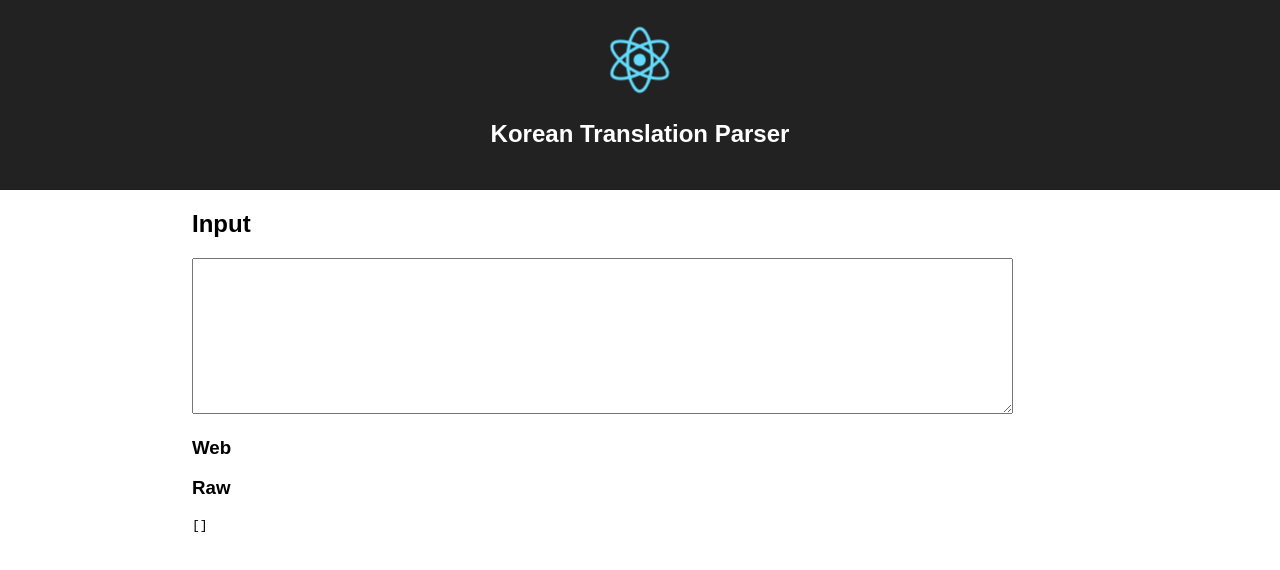
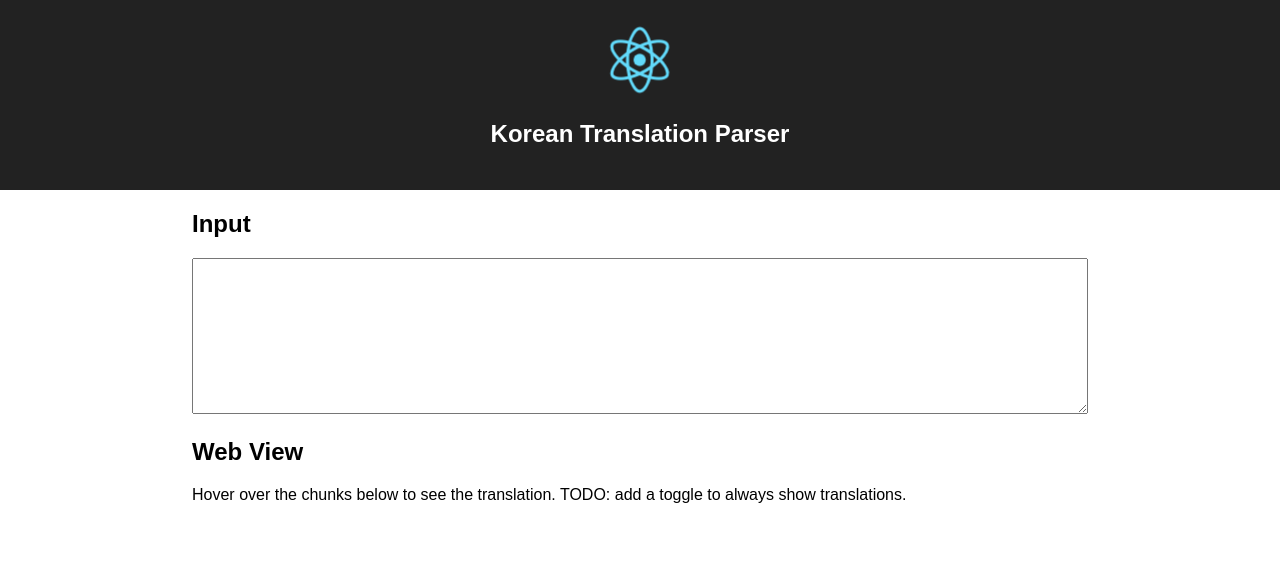
Before and after one commit to ryanbrainard/korean-translation-parser, a React (Create React App) app: page / in a window 1280 px wide. Shown: the top 570 px of the page. Built offline with nearby package versions, Linux system fonts and the light colour scheme.

Commit message:
Add some styling to chunks

```diff
--- a/src/App.css
+++ b/src/App.css
@@ -43,3 +43,23 @@
 .ParserForm-chunks>li+li:before {
     content: "\00a0/\00a0";
 }
+
+.ParserForm-input {
+    -webkit-box-sizing: border-box;
+    -moz-box-sizing: border-box;
+    box-sizing: border-box;
+
+    width: 100%;
+}
+
+.ParserForm-hunk {
+    border: 1px solid rgb(72,219,249);
+    border-radius: 5px;
+    margin-bottom: 1em;
+    padding: 0.75em;
+}
+
+.ParserForm-chunk:hover {
+    /*color: red;*/
+    background-color: rgb(72,219,249);
+}
--- a/src/ParserForm.js
+++ b/src/ParserForm.js
@@ -27,7 +27,7 @@ class ParserForm extends Component {
       <div>
         <InputForm source={source} handleSourceChange={this.handleSourceChange} />
         <WebView parsed={parsed}/>
-        <RawView parsed={parsed}/>
+        {/*<RawView parsed={parsed}/>*/}
       </div>
     );
   }
@@ -39,7 +39,7 @@ const InputForm = ({source, handleSourceChange}) => {
       <h2>Input</h2>
       <form>
         <textarea
-          cols={100}
+          className="ParserForm-input"
           rows={10}
           value={source}
           onChange={handleSourceChange}
@@ -52,7 +52,7 @@ const InputForm = ({source, handleSourceChange}) => {
 const RawView = ({parsed}) => {
   return (
     <div>
-      <h3>Raw</h3>
+      <h2>Raw</h2>
       <pre>
           {JSON.stringify(parsed, null, '  ')}
         </pre>
@@ -63,15 +63,17 @@ const RawView = ({parsed}) => {
 const WebView = ({parsed}) => {
   return (
     <div>
-      <h3>Web</h3>
-      { parsed.map((hunk) => <Hunk hunk={hunk}/>) }
+      <h2>Web View</h2>
+      Hover over the chunks below to see the translation.
+      TODO: add a toggle to always show translations.
+      { parsed.map((hunk) => <Hunk hunk={hunk} />) }
     </div>
   )
 }
 
 const Hunk = ({hunk}) => {
   return (
-    <div>
+    <div className="ParserForm-hunk">
       <p><strong>{hunk.source}</strong></p>
       <ul className="ParserForm-chunks">
         {
@@ -85,7 +87,7 @@ const Hunk = ({hunk}) => {
 
 const Chunk = ({chunk}) => {
   return (
-    <li title={chunk.translation}>
+    <li className="ParserForm-chunk" title={chunk.translation}>
       {chunk.source}
     </li>
   )
```
